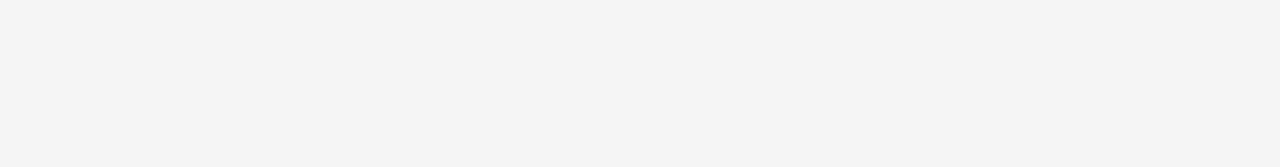
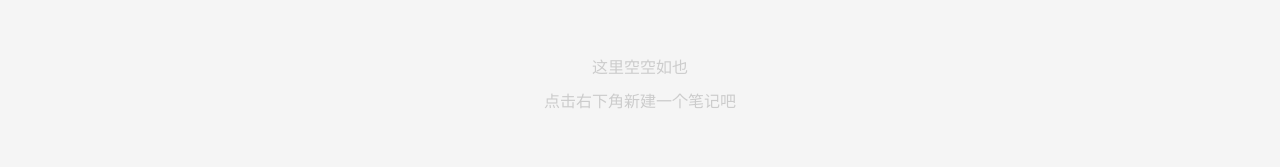
Before and after one commit to JS-Hao/note_test, a React (Create React App) app: page / in a window 1280 px wide. Shown: the part 317-484 px from the top of the page. Built offline with nearby package versions, Linux system fonts and the light colour scheme.

Commit message:
refine: 优化部分模块命名及完善一些交互

```diff
--- a/src/App.tsx
+++ b/src/App.tsx
@@ -1,6 +1,5 @@
 import { createBrowserRouter, RouterProvider } from 'react-router-dom';
 import { GlobalStyle } from './styled';
-import { ErrorPage } from './components';
 import { Home, Note, NoteLoader } from './views';
 
 const router = createBrowserRouter([
@@ -12,7 +11,6 @@ const router = createBrowserRouter([
     path: '/note/:noteId',
     element: <Note />,
     loader: NoteLoader,
-    errorElement: <ErrorPage />,
   },
 ]);
 
--- a/src/components/ErrorPage/index.tsx
+++ /dev/null
@@ -1,3 +0,0 @@
-export const ErrorPage = () => {
-  return <div>Oops!</div>;
-};
--- a/src/components/index.ts
+++ b/src/components/index.ts
@@ -1,2 +1 @@
-export * from './ErrorPage';
 export * from './Editor';
--- a/src/models/Application.ts
+++ b/src/models/Application.ts
@@ -1,10 +1,9 @@
 import { ObservableMap, makeAutoObservable } from 'mobx';
-import { generate } from 'shortid';
-import { Local } from './Local';
+import { Cache } from './Cache';
 import { Note } from './Note';
 
 export class Application {
-  public local = new Local();
+  public cache = new Cache();
 
   private _ready: boolean = false;
   private _noteMap: ObservableMap<string, Note> = new ObservableMap();
@@ -23,17 +22,17 @@ export class Application {
   }
 
   async addNote() {
-    const note = new Note(this.local, {
+    const note = new Note(this.cache, {
       title: `未命名笔记${this.notes.length + 1}`,
     });
     this._noteMap.set(note.id, note);
-    await this.local.addItem(note.toJSON());
+    await this.cache.addItem(note.toJSON());
     return note;
   }
 
   async deleteNote(id: string) {
     this._noteMap.delete(id);
-    await this.local.deleteItem(id);
+    await this.cache.deleteItem(id);
   }
 
   findNote(id: string) {
@@ -41,18 +40,10 @@ export class Application {
   }
 
   private async _init() {
-    const items = await this.local.getItems();
+    const items = await this.cache.getItems();
     items.forEach((item) => {
-      const note = new Note(this.local, item);
-      const note2 = new Note(this.local, { ...item, updatedTime: Date.now() - 3600 * 24 * 1000 });
-      const note3 = new Note(this.local, { ...item, updatedTime: Date.now() - 6 * 3600 * 24 * 1000 });
-
-      note2.id = generate();
-      note3.id = generate();
-
+      const note = new Note(this.cache, item);
       this._noteMap.set(note.id, note);
-      this._noteMap.set(note2.id, note2);
-      this._noteMap.set(note3.id, note3);
     });
     this._ready = true;
   }
--- a/src/models/Local.ts
+++ b/src/models/Cache.ts
@@ -12,7 +12,7 @@ class CustomDexie extends Dexie {
   }
 }
 
-export class Local {
+export class Cache {
   private _db: CustomDexie = new CustomDexie();
 
   async addItem(note: NoteData) {
--- a/src/models/Note.ts
+++ b/src/models/Note.ts
@@ -1,6 +1,6 @@
 import { makeAutoObservable, observable } from 'mobx';
 import { generate } from 'shortid';
-import { Local } from './Local';
+import { Cache } from './Cache';
 import { NoteData } from './NoteData';
 
 export class Note {
@@ -9,15 +9,15 @@ export class Note {
   content: string;
   createdTime: number;
   updatedTime: number;
-  local: Local;
+  cache: Cache;
 
-  constructor(local: Local, data: Partial<NoteData> = {}) {
+  constructor(cache: Cache, data: Partial<NoteData> = {}) {
     this.id = data.id || generate();
     this.title = data.title || '';
     this.content = data.content || '';
     this.createdTime = data.createdTime || Date.now();
     this.updatedTime = data.updatedTime || Date.now();
-    this.local = local;
+    this.cache = cache;
 
     makeAutoObservable(this, {
       content: observable.ref,
@@ -27,13 +27,13 @@ export class Note {
   updateTitle = (title: string) => {
     this.title = title;
     this.updatedTime = Date.now();
-    this.local.updateItem(this.toJSON());
+    this.cache.updateItem(this.toJSON());
   };
 
   updateContent = (content: string) => {
     this.content = content;
     this.updatedTime = Date.now();
-    this.local.updateItem(this.toJSON());
+    this.cache.updateItem(this.toJSON());
   };
 
   toJSON(): NoteData {
--- /dev/null
+++ b/src/views/Home/Empty/index.tsx
@@ -0,0 +1,13 @@
+import { memo } from 'react';
+import { Container } from './styled';
+
+export const Empty = memo(() => {
+  return (
+    <Container>
+      <div className="text-box">
+        <p>这里空空如也</p>
+        <p>点击右下角新建一个笔记吧</p>
+      </div>
+    </Container>
+  );
+});
--- /dev/null
+++ b/src/views/Home/Empty/styled.ts
@@ -0,0 +1,23 @@
+import { styled } from 'styled-components';
+
+export const Container = styled.div`
+  width: 100%;
+  height: 100%;
+  display: flex;
+  justify-content: center;
+  align-items: center;
+  color: #ccc;
+
+  .text-box {
+    display: flex;
+    flex-direction: column;
+    justify-content: center;
+    align-items: center;
+
+    p {
+      font-size: 16px;
+      margin: 5px;
+      padding: 0;
+    }
+  }
+`;
--- a/src/views/Home/NotesFlow/index.tsx
+++ b/src/views/Home/NotesFlow/index.tsx
@@ -1,15 +1,19 @@
-import { useMemo } from 'react';
+import { useCallback, useMemo, useRef, useState } from 'react';
 import { Link } from 'react-router-dom';
+import { Modal } from 'antd';
 import { observer } from 'mobx-react-lite';
-import { Note } from '../../../models';
+import { Note, application } from '../../../models';
 import { getDateRange } from '../../../common';
-import { Container, GroupContainer, ListItem } from './styled';
+import { Container, GroupContainer, ListItem, DeleteIcon } from './styled';
 
-export const NotesFlow = observer((props: { data: Note[] }) => {
-  const { data } = props;
+export const NotesFlow = observer(() => {
+  const { notes } = application;
+  const [isModalOpen, setIsModalOpen] = useState(false);
+  const willBeDeleteId = useRef<string | null>(null);
+
   const groups = useMemo(() => {
     const res: Array<{ date?: string; list: Note[] }> = [];
-    data.forEach((item) => {
+    notes.forEach((item) => {
       const date = getDateRange(item.updatedTime);
       const lastItem = res[res.length - 1];
       if (lastItem && lastItem.date === date) {
@@ -19,18 +23,53 @@ export const NotesFlow = observer((props: { data: Note[] }) => {
       }
     });
     return res;
-  }, [data]);
+  }, [notes]);
+
+  const showModal = useCallback((id: string) => {
+    setIsModalOpen(true);
+    willBeDeleteId.current = id;
+  }, []);
+
+  const closeModal = useCallback(() => {
+    setIsModalOpen(false);
+    willBeDeleteId.current = null;
+  }, []);
+
+  const handleDelete = useCallback(() => {
+    if (willBeDeleteId.current) {
+      application.deleteNote(willBeDeleteId.current);
+    }
+    closeModal();
+  }, [closeModal]);
 
   return (
     <Container>
       {groups.map((group, index) => (
-        <Group key={index} {...group} />
+        <Group key={index} {...group} onDelete={showModal} />
       ))}
+      <Modal open={isModalOpen} onCancel={closeModal} onOk={handleDelete} okText="确认" cancelText="取消">
+        {'确定要删除?'}
+      </Modal>
     </Container>
   );
 });
 
-const Group = ({ date, list }: { date?: string; list: Note[] }) => {
+const Group = ({
+  date,
+  list,
+  onDelete,
+}: {
+  date?: string;
+  list: Note[];
+  onDelete: (id: string) => void;
+}) => {
+  const handleDelete = useCallback(
+    (id: string) => {
+      onDelete(id);
+    },
+    [onDelete],
+  );
+
   return (
     <GroupContainer>
       <div className="date">{date}</div>
@@ -41,6 +80,7 @@ const Group = ({ date, list }: { date?: string; list: Note[] }) => {
               <Link to={`/note/${it.id}`}>
                 <div className="title">{it.title}</div>
               </Link>
+              <DeleteIcon onTouchStart={() => handleDelete(it.id)} />
             </ListItem>
           );
         })}
--- a/src/views/Home/NotesFlow/styled.ts
+++ b/src/views/Home/NotesFlow/styled.ts
@@ -1,4 +1,10 @@
 import { styled } from 'styled-components';
+import { DeleteOutlined } from '@ant-design/icons';
+
+export const DeleteIcon = styled(DeleteOutlined)`
+  font-size: 18px;
+  color: #d3d3d3;
+`;
 
 export const Container = styled.div`
   width: 100%;
@@ -10,6 +16,9 @@ export const Container = styled.div`
 `;
 
 export const ListItem = styled.div`
+  display: flex;
+  justify-content: space-between;
+  align-items: center;
   padding: 20px;
   border-bottom: 1px solid #d3d3d3;
   box-sizing: border-box;
@@ -17,6 +26,8 @@ export const ListItem = styled.div`
   a {
     text-decoration: none;
     color: #000;
+    overflow: hidden;
+    margin-right: 5px;
   }
 
   .title {
--- a/src/views/Home/index.tsx
+++ b/src/views/Home/index.tsx
@@ -2,13 +2,15 @@ import { observer } from 'mobx-react-lite';
 import { application } from '../../models';
 import { NotesFlow } from './NotesFlow';
 import { Footer } from './Footer';
+import { Empty } from './Empty';
 
 export const Home = observer(() => {
   const { ready, notes } = application;
+  const isEmpty = notes.length === 0;
   if (!ready) return <></>;
   return (
     <>
-      <NotesFlow data={notes} />
+      {isEmpty ? <Empty /> : <NotesFlow />}
       <Footer />
     </>
   );
```
